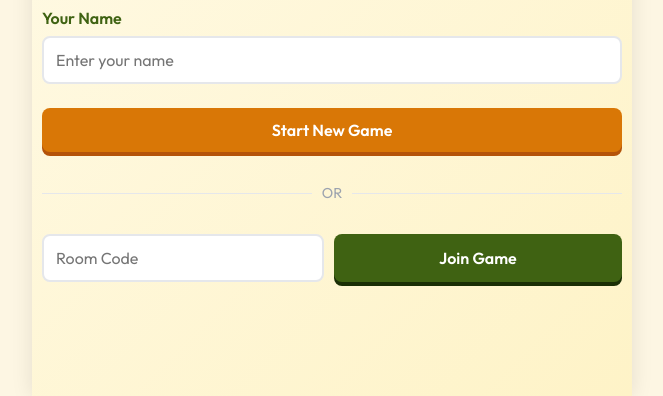
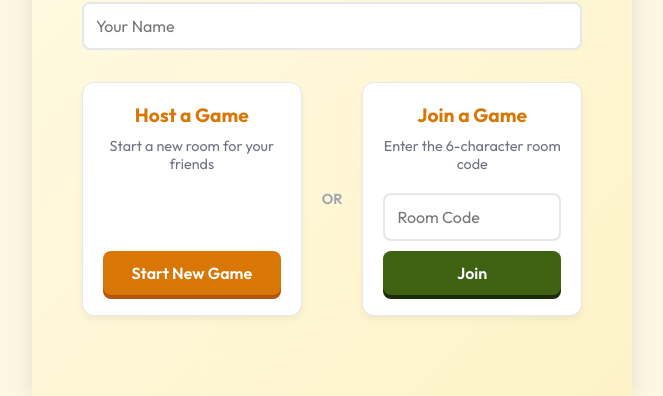
Before and after one commit to bbreckenridge/the-pumping-hyena, a website: page index.html in a window 1280 px wide. Shown: the part 404-800 px from the top of the page, without its empty margins (308-971 px from the left). Drawn offline with nearby package versions, Linux system fonts and the light colour scheme; no server answers.

Commit message:
Improve Lobby UI and use safe room codes

```diff
--- a/index.html
+++ b/index.html
@@ -23,19 +23,29 @@
                 <p>A wild party drinking game!</p>
             </div>
 
-            <div class="input-group">
-                <label>Your Name</label>
-                <input type="text" id="player-name" placeholder="Enter your name">
-            </div>
+            <div class="lobby-content">
+                <div class="input-group name-input-group">
+                    <label>Step 1: Enter Your Name</label>
+                    <input type="text" id="player-name" placeholder="Your Name">
+                </div>
 
-            <div class="actions">
-                <button id="create-btn" class="btn primary">Start New Game</button>
+                <div class="lobby-actions">
+                    <div class="action-card host-card">
+                        <h3>Host a Game</h3>
+                        <p>Start a new room for your friends</p>
+                        <button id="create-btn" class="btn primary">Start New Game</button>
+                    </div>
 
-                <div class="divider"><span>OR</span></div>
+                    <div class="divider-vertical"><span>OR</span></div>
 
-                <div class="join-group">
-                    <input type="text" id="room-code-input" placeholder="Room Code" maxlength="6">
-                    <button id="join-btn" class="btn secondary">Join Game</button>
+                    <div class="action-card join-card">
+                        <h3>Join a Game</h3>
+                        <p>Enter the 6-character room code</p>
+                        <div class="join-inputs">
+                            <input type="text" id="room-code-input" placeholder="Room Code" maxlength="6">
+                            <button id="join-btn" class="btn secondary">Join</button>
+                        </div>
+                    </div>
                 </div>
             </div>
         </div>
--- a/style.css
+++ b/style.css
@@ -603,3 +603,78 @@ input[type="text"]:focus {
     font-size: 1.1rem;
     line-height: 1.5;
 }
+/* New Lobby Layout */
+.lobby-content {
+    width: 100%;
+    max-width: 500px;
+    margin: 0 auto;
+}
+
+.name-input-group {
+    margin-bottom: 2rem;
+    text-align: left;
+}
+
+.lobby-actions {
+    display: flex;
+    gap: 20px;
+    align-items: stretch;
+}
+
+.action-card {
+    flex: 1;
+    background: white;
+    padding: 20px;
+    border-radius: 12px;
+    box-shadow: 0 4px 6px rgba(0,0,0,0.05);
+    border: 1px solid #E5E7EB;
+    display: flex;
+    flex-direction: column;
+    gap: 10px;
+}
+
+.action-card h3 {
+    color: var(--primary-color);
+    font-size: 1.2rem;
+}
+
+.action-card p {
+    font-size: 0.9rem;
+    color: #6B7280;
+    margin-bottom: 10px;
+    flex: 1;
+}
+
+.join-inputs {
+    display: flex;
+    flex-direction: column;
+    gap: 10px;
+}
+
+.divider-vertical {
+    display: flex;
+    align-items: center;
+    color: #9CA3AF;
+    font-weight: 600;
+    font-size: 0.9rem;
+}
+
+@media (max-width: 600px) {
+    .lobby-actions {
+        flex-direction: column;
+    }
+
+    .divider-vertical {
+        width: 100%;
+        justify-content: center;
+        margin: 10px 0;
+    }
+
+    .divider-vertical::before,
+    .divider-vertical::after {
+        content: '';
+        flex: 1;
+        border-bottom: 1px solid #E5E7EB;
+        margin: 0 10px;
+    }
+}
```
Also changed, not shown: server.js (+14 -1 lines).
